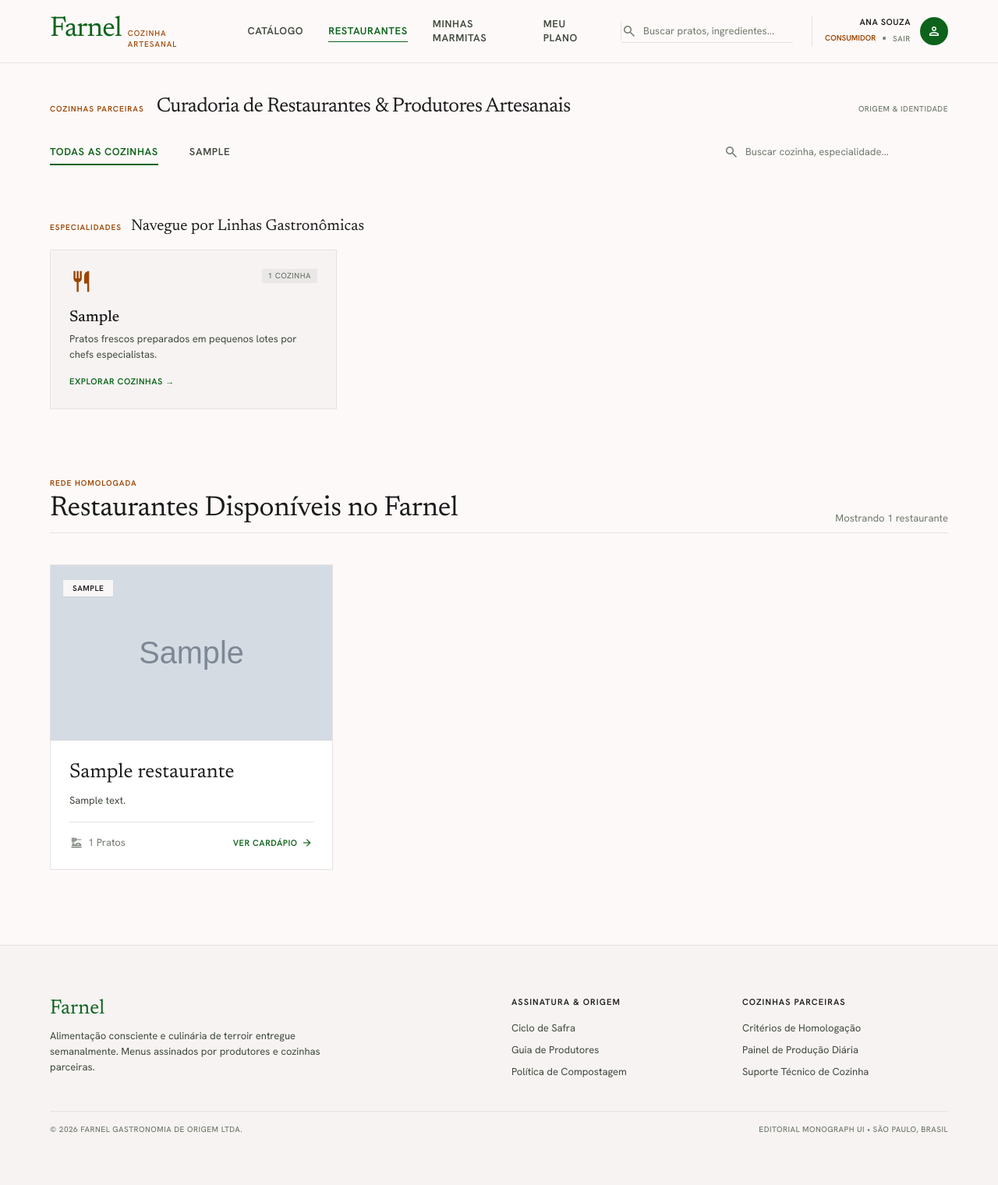
After one commit to MelquisedequeVital/Farnel, a Spring Boot app: page /restaurantes in a window 1280 px wide. The commit adds this page. Shown: the whole page at 78% size. Run offline with Spring Boot 4, Linux system fonts and the light colour scheme; a user stored in the database is signed in; tables that the repository leaves empty hold one stand-in row (values such as "Sample post"); grey boxes marked "Sample" are stand-in pictures; some of the project's set-up classes (security, data sources, template engines, error pages and the like) are left out, and stand-ins take their place; some libraries are stand-ins or nearby versions.

Commit message:
Implementação da pagina de restaurantes com filtros e recorrencia agendada

```diff
--- /dev/null
+++ b/src/main/java/br/edu/ifpb/gps/farnel/controller/RestauranteController.java
@@ -0,0 +1,34 @@
+package br.edu.ifpb.gps.farnel.controller;
+
+import org.springframework.stereotype.Controller;
+import org.springframework.ui.Model;
+import org.springframework.web.bind.annotation.GetMapping;
+import org.springframework.web.bind.annotation.RequestMapping;
+import org.springframework.web.bind.annotation.RequestParam;
+
+import br.edu.ifpb.gps.farnel.service.RestauranteService;
+import lombok.RequiredArgsConstructor;
+
+@Controller
+@RequestMapping("/restaurantes")
+@RequiredArgsConstructor
+public class RestauranteController {
+
+	private final RestauranteService restauranteService;
+
+	@GetMapping
+	public String listar(
+			@RequestParam(required = false) String categoria,
+			@RequestParam(required = false) String busca,
+			Model model) {
+
+		model.addAttribute("restaurantes", restauranteService.listarComFiltros(categoria, busca));
+		model.addAttribute("categorias", restauranteService.listarCategorias());
+		model.addAttribute("contagemPorCategoria", restauranteService.contarPorCategoria());
+		model.addAttribute("categoriaSelecionada", categoria);
+		model.addAttribute("busca", busca);
+
+		return "restaurantes/index";
+	}
+
+}
--- a/src/main/java/br/edu/ifpb/gps/farnel/repository/RestauranteRepository.java
+++ b/src/main/java/br/edu/ifpb/gps/farnel/repository/RestauranteRepository.java
@@ -3,6 +3,7 @@ package br.edu.ifpb.gps.farnel.repository;
 import java.util.List;
 
 import org.springframework.data.jpa.repository.JpaRepository;
+import org.springframework.data.jpa.repository.Query;
 
 import br.edu.ifpb.gps.farnel.model.Restaurante;
 
@@ -10,4 +11,9 @@ public interface RestauranteRepository extends JpaRepository<Restaurante, Long>
 
 	List<Restaurante> findAllByOrderByNomeFantasiaAsc();
 
+	List<Restaurante> findByCategoriaIgnoreCaseOrderByNomeFantasiaAsc(String categoria);
+
+	@Query("SELECT DISTINCT r.categoria FROM Restaurante r WHERE r.categoria IS NOT NULL AND TRIM(r.categoria) <> '' ORDER BY r.categoria ASC")
+	List<String> findDistinctCategorias();
+
 }
--- a/src/main/java/br/edu/ifpb/gps/farnel/security/SecurityConfig.java
+++ b/src/main/java/br/edu/ifpb/gps/farnel/security/SecurityConfig.java
@@ -43,6 +43,7 @@ public class SecurityConfig {
 				.requestMatchers(
 					"/",
 					"/catalogo/**",
+					"/restaurantes/**",
 					"/pratos/imagem/**",
 					"/login",
 					"/cadastro/**",
--- a/src/main/java/br/edu/ifpb/gps/farnel/service/CardapioService.java
+++ b/src/main/java/br/edu/ifpb/gps/farnel/service/CardapioService.java
@@ -43,10 +43,15 @@ public class CardapioService {
 	 * (nome ou descrição). A comparação ignora acentos e maiúsculas.
 	 */
 	public List<Prato> buscarPorFiltro(FiltroCardapio filtro, String busca) {
+		return buscarPorFiltro(filtro, busca, null);
+	}
+
+	public List<Prato> buscarPorFiltro(FiltroCardapio filtro, String busca, Long restauranteId) {
 		String termoBusca = Textos.normalizar(busca);
 		return pratoRepository.findAllByOrderByNomeAsc().stream()
 				.filter(p -> filtro == null || livreDe(p, filtro))
 				.filter(p -> termoBusca.isEmpty() || casaComBusca(p, termoBusca))
+				.filter(p -> restauranteId == null || p.getRestaurante().getId().equals(restauranteId))
 				.toList();
 	}
 
--- a/src/main/resources/templates/fragments/layout.html
+++ b/src/main/resources/templates/fragments/layout.html
@@ -30,7 +30,7 @@
 					<a th:href="@{/catalogo}"
 						th:classappend="${ativo == 'catalogo'} ? 'text-primary font-semibold border-b border-primary' : 'text-on-surface-variant'"
 						class="font-label-lg text-label-lg uppercase tracking-wider hover:text-on-surface transition-colors py-1">Catálogo</a>
-					<a th:href="@{/catalogo#restaurantes}"
+					<a th:href="@{/restaurantes}"
 						th:classappend="${ativo == 'restaurantes'} ? 'text-primary font-semibold border-b border-primary' : 'text-on-surface-variant'"
 						class="font-label-lg text-label-lg uppercase tracking-wider hover:text-on-surface transition-colors py-1">Restaurantes</a>
 
--- /dev/null
+++ b/src/main/resources/templates/restaurantes/index.html
@@ -0,0 +1,141 @@
+<!DOCTYPE html>
+<html lang="pt-BR" xmlns:th="http://www.thymeleaf.org">
+<head th:replace="~{fragments/layout :: head('Restaurantes Parceiros')}"></head>
+<body class="bg-background font-body-md text-on-surface antialiased">
+
+	<header th:replace="~{fragments/layout :: header('restaurantes')}"></header>
+
+	<main class="w-full pt-20 bg-background min-h-screen">
+		<div class="flex flex-col w-full">
+
+			<!-- SUB-HEADER EDITORIAL & FILTROS POR CATEGORIA -->
+			<section class="w-full px-margin pt-space-xl pb-space-lg bg-surface">
+				<div class="flex items-baseline justify-between mb-space-md">
+					<div class="flex items-baseline gap-4">
+						<span class="font-label-sm text-label-sm uppercase tracking-widest text-secondary font-semibold">Cozinhas Parceiras</span>
+						<h1 class="font-headline-md text-headline-md text-on-surface font-normal tracking-tight">Curadoria de Restaurantes &amp; Produtores Artesanais</h1>
+					</div>
+					<span class="font-label-sm text-label-sm uppercase tracking-wider text-outline">Origem &amp; Identidade</span>
+				</div>
+
+				<div class="flex items-center justify-between pt-space-sm">
+					<nav class="flex items-center gap-10">
+						<a th:href="@{/restaurantes(busca=${busca})}"
+							th:classappend="${categoriaSelecionada == null or categoriaSelecionada.isEmpty()} ? 'text-primary after:bg-primary font-semibold' : 'text-on-surface-variant hover:text-on-surface after:bg-transparent hover:after:bg-surface-variant'"
+							class="font-label-lg text-label-lg uppercase tracking-wider relative py-2 transition-colors after:content-[''] after:absolute after:bottom-0 after:left-0 after:w-full after:h-0.5">
+							Todas as Cozinhas
+						</a>
+						<a th:each="cat : ${categorias}"
+							th:href="@{/restaurantes(categoria=${cat}, busca=${busca})}"
+							th:text="${cat}"
+							th:classappend="${cat == categoriaSelecionada} ? 'text-primary after:bg-primary font-semibold' : 'text-on-surface-variant hover:text-on-surface after:bg-transparent hover:after:bg-surface-variant'"
+							class="font-label-lg text-label-lg uppercase tracking-wider relative py-2 transition-colors after:content-[''] after:absolute after:bottom-0 after:left-0 after:w-full after:h-0.5">
+							Categoria
+						</a>
+					</nav>
+					<form th:action="@{/restaurantes}" method="get" class="relative flex items-center w-72">
+						<input type="hidden" name="categoria" th:if="${categoriaSelecionada != null}" th:value="${categoriaSelecionada}">
+						<span class="material-symbols-outlined text-outline text-[20px] mr-2">search</span>
+						<input type="text" name="busca" th:value="${busca}" placeholder="Buscar cozinha, especialidade..."
+							class="w-full bg-transparent font-body-sm text-body-sm text-on-surface placeholder:text-outline focus:outline-none py-1">
+					</form>
+				</div>
+			</section>
+
+			<!-- FAIXA DE CATEGORIAS VISUAL -->
+			<section class="w-full px-margin pt-space-xl pb-space-lg bg-surface">
+				<div class="flex items-baseline justify-between mb-space-md">
+					<div class="flex items-baseline gap-3">
+						<span class="font-label-sm text-label-sm uppercase tracking-widest text-secondary font-semibold">Especialidades</span>
+						<h3 class="font-headline-sm text-headline-sm text-on-surface font-normal">Navegue por Linhas Gastronômicas</h3>
+					</div>
+				</div>
+				<div class="grid grid-cols-1 md:grid-cols-3 gap-6">
+					<a th:each="cat : ${categorias}"
+						th:href="@{/restaurantes(categoria=${cat})}"
+						class="group p-6 bg-surface-container-low border border-surface-container-highest hover:border-primary transition-all duration-300">
+						<div class="flex items-start justify-between">
+							<span class="material-symbols-outlined text-secondary text-[32px] group-hover:scale-110 transition-transform">restaurant</span>
+							<span th:text="${contagemPorCategoria.get(cat)} + (${contagemPorCategoria.get(cat) == 1} ? ' Cozinha' : ' Cozinhas')"
+								class="font-label-sm text-label-sm uppercase tracking-wider text-outline px-2 py-0.5 bg-surface-container-high">0 Cozinhas</span>
+						</div>
+						<h4 th:text="${cat}" class="font-headline-sm text-headline-sm text-on-surface mt-4 group-hover:text-primary transition-colors">Categoria</h4>
+						<p class="font-body-sm text-body-sm text-on-surface-variant mt-1 font-light">Pratos frescos preparados em pequenos lotes por chefs especialistas.</p>
+						<span class="inline-block mt-4 font-label-md text-label-md uppercase tracking-wider text-primary font-semibold group-hover:underline">
+							Explorar Cozinhas &rarr;
+						</span>
+					</a>
+				</div>
+			</section>
+
+			<!-- GRID EDITORIAL DE RESTAURANTES -->
+			<section id="lista-restaurantes" class="w-full px-margin pt-space-2xl pb-space-3xl bg-surface">
+				<div class="flex items-end justify-between pb-space-sm mb-space-xl border-b border-surface-container-highest">
+					<div>
+						<span class="font-label-sm text-label-sm uppercase tracking-widest text-secondary block font-semibold mb-1">Rede Homologada</span>
+						<h2 class="font-headline-lg text-headline-lg text-on-surface font-normal">Restaurantes Disponíveis no Farnel</h2>
+					</div>
+					<span class="font-body-sm text-body-sm text-outline"
+						th:text="'Mostrando ' + ${#lists.size(restaurantes)} + (${#lists.size(restaurantes) == 1} ? ' restaurante' : ' restaurantes')">Mostrando 0 restaurantes</span>
+				</div>
+
+				<!-- Aviso quando vazio -->
+				<div th:if="${#lists.isEmpty(restaurantes)}" class="py-space-3xl text-center">
+					<span class="material-symbols-outlined text-outline text-[40px]">storefront</span>
+					<p class="font-headline-sm text-headline-sm text-on-surface font-normal mt-space-sm">Nenhum restaurante encontrado</p>
+					<p class="font-body-sm text-body-sm text-on-surface-variant mt-1">Tente remover o filtro ou pesquisar por outro termo.</p>
+					<a th:href="@{/restaurantes}" class="inline-block mt-space-md font-label-md text-label-md uppercase tracking-wider text-primary font-semibold">Ver todos os restaurantes</a>
+				</div>
+
+				<!-- Cards de Restaurantes -->
+				<div th:unless="${#lists.isEmpty(restaurantes)}" class="grid grid-cols-1 md:grid-cols-3 gap-8 w-full">
+					<article th:each="rest : ${restaurantes}" class="flex flex-col bg-surface-container-lowest border border-surface-container-highest hover:border-primary/50 transition-all duration-300 group">
+						<div class="w-full aspect-[16/10] overflow-hidden bg-surface-container-high relative">
+							<img th:if="${rest.imagem != null}" th:src="@{${rest.imagem}}" th:alt="${rest.nomeFantasia}" loading="lazy" class="w-full h-full object-cover transition-transform duration-500 group-hover:scale-105">
+							<div th:unless="${rest.imagem != null}" class="w-full h-full flex items-center justify-center bg-surface-container-high">
+								<span class="material-symbols-outlined text-outline text-[48px]">storefront</span>
+							</div>
+							<div class="absolute top-4 left-4">
+								<span th:if="${rest.categoria != null}" th:text="${rest.categoria}"
+									class="px-3 py-1 bg-surface/90 backdrop-blur-sm text-on-surface font-label-sm text-label-sm uppercase tracking-wider font-semibold shadow-sm">
+									Categoria
+								</span>
+							</div>
+						</div>
+
+						<div class="p-6 flex flex-col flex-1 justify-between">
+							<div>
+								<div class="flex items-start justify-between gap-2 mb-2">
+									<h3 th:text="${rest.nomeFantasia}" class="font-headline-md text-headline-md text-on-surface font-normal group-hover:text-primary transition-colors">Nome do Restaurante</h3>
+								</div>
+								<p th:text="${rest.descricao}" class="font-body-sm text-body-sm text-on-surface-variant font-light mb-4 leading-relaxed line-clamp-3">
+									Descrição editorial do restaurante parceiro.
+								</p>
+							</div>
+
+							<div class="pt-4 border-t border-surface-container-highest flex items-center justify-between">
+								<span class="font-body-sm text-body-sm text-outline flex items-center gap-1.5">
+									<span class="material-symbols-outlined text-[18px]">dinner_dining</span>
+									<span th:text="${#lists.size(rest.cardapio)} + ' Pratos'">0 Pratos</span>
+								</span>
+
+								<a th:href="@{/catalogo(restaurante=${rest.id})}"
+									class="font-label-md text-label-md uppercase tracking-wider text-primary hover:text-primary-container font-semibold transition-colors flex items-center gap-1">
+									<span>Ver Cardápio</span>
+									<span class="material-symbols-outlined text-[16px]">arrow_forward</span>
+								</a>
+							</div>
+						</div>
+					</article>
+				</div>
+
+			</section>
+
+		</div>
+	</main>
+
+	<footer th:replace="~{fragments/layout :: footer}"></footer>
+	<div th:replace="~{fragments/layout :: toast}"></div>
+
+</body>
+</html>
```
Also changed, not shown: src/main/java/br/edu/ifpb/gps/farnel/controller/CardapioController.java (+10 -1 lines), src/main/java/br/edu/ifpb/gps/farnel/model/Restaurante.java (+7 -0 lines), src/main/java/br/edu/ifpb/gps/farnel/service/RestauranteService.java (added, +57 -0 lines), src/main/resources/data.sql (+14 -5 lines), src/main/resources/templates/catalogo/index.html (+26 -3 lines).
